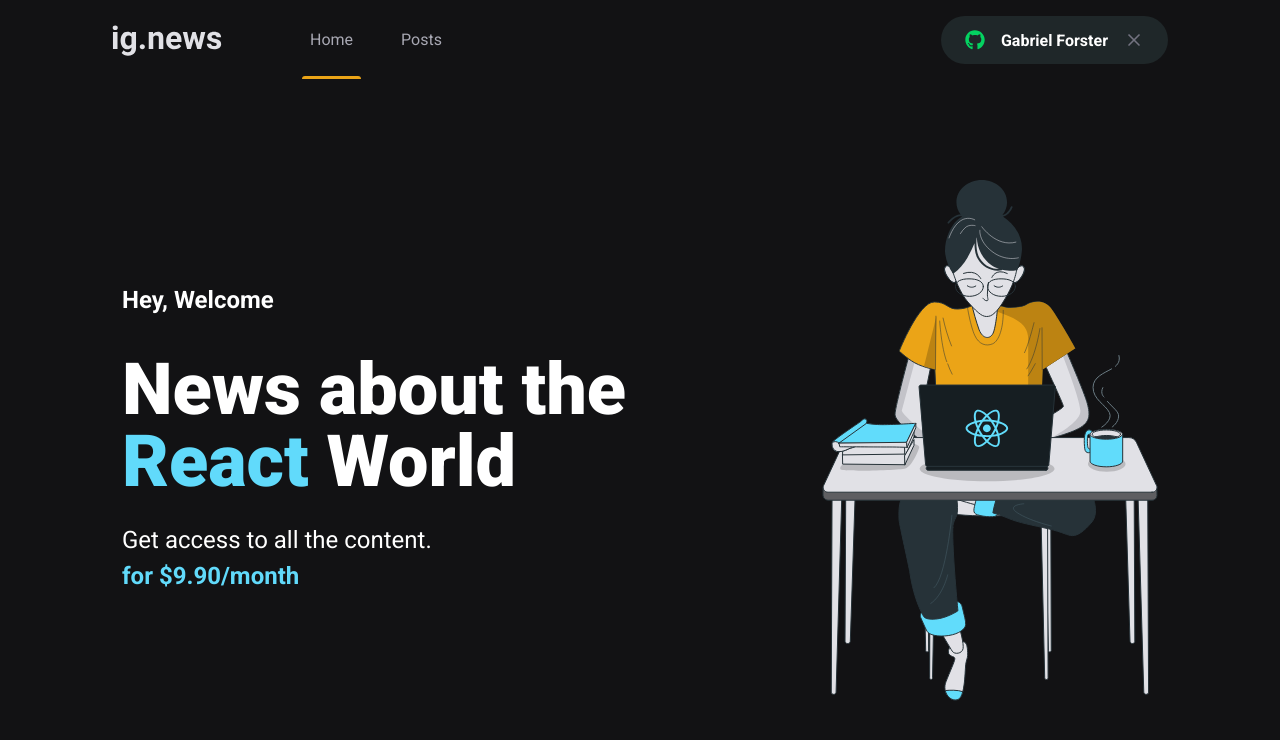
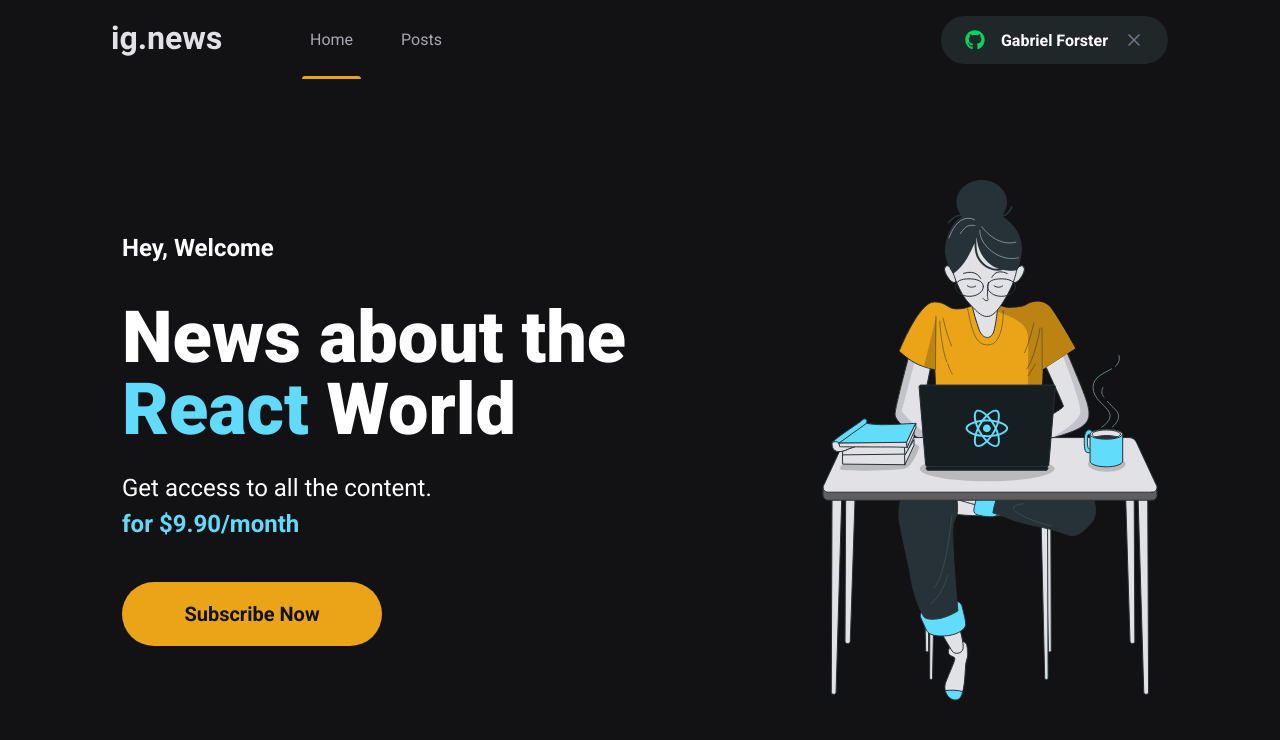
Before and after one commit to gabrielforster/ignews, a Next.js app: page / in a window 1280 px wide. Shown: the top 740 px of the page. Built offline with nearby package versions, Linux system fonts and the light colour scheme.

Commit message:
feat: add SubscribeButton component on Home page

```diff
--- a/src/pages/home.module.scss
+++ b/src/pages/home.module.scss
@@ -40,4 +40,8 @@
     }
   }
 
+  button{
+    margin-top: 2.5rem;
+  }
+
 }
--- a/src/pages/index.tsx
+++ b/src/pages/index.tsx
@@ -1,4 +1,6 @@
 import Head from 'next/head'
+
+import SubscribeButton from '../components/SubscribeButton'
 
 import styles from './home.module.scss'
 
@@ -17,6 +19,7 @@ export default function Home() {
             Get access to all the content.<br />
             <span>for $9.90/month</span>
           </p>
+          <SubscribeButton />
         </section>
 
         <img src="/images/avatar.svg" alt="girl coding" />
```
